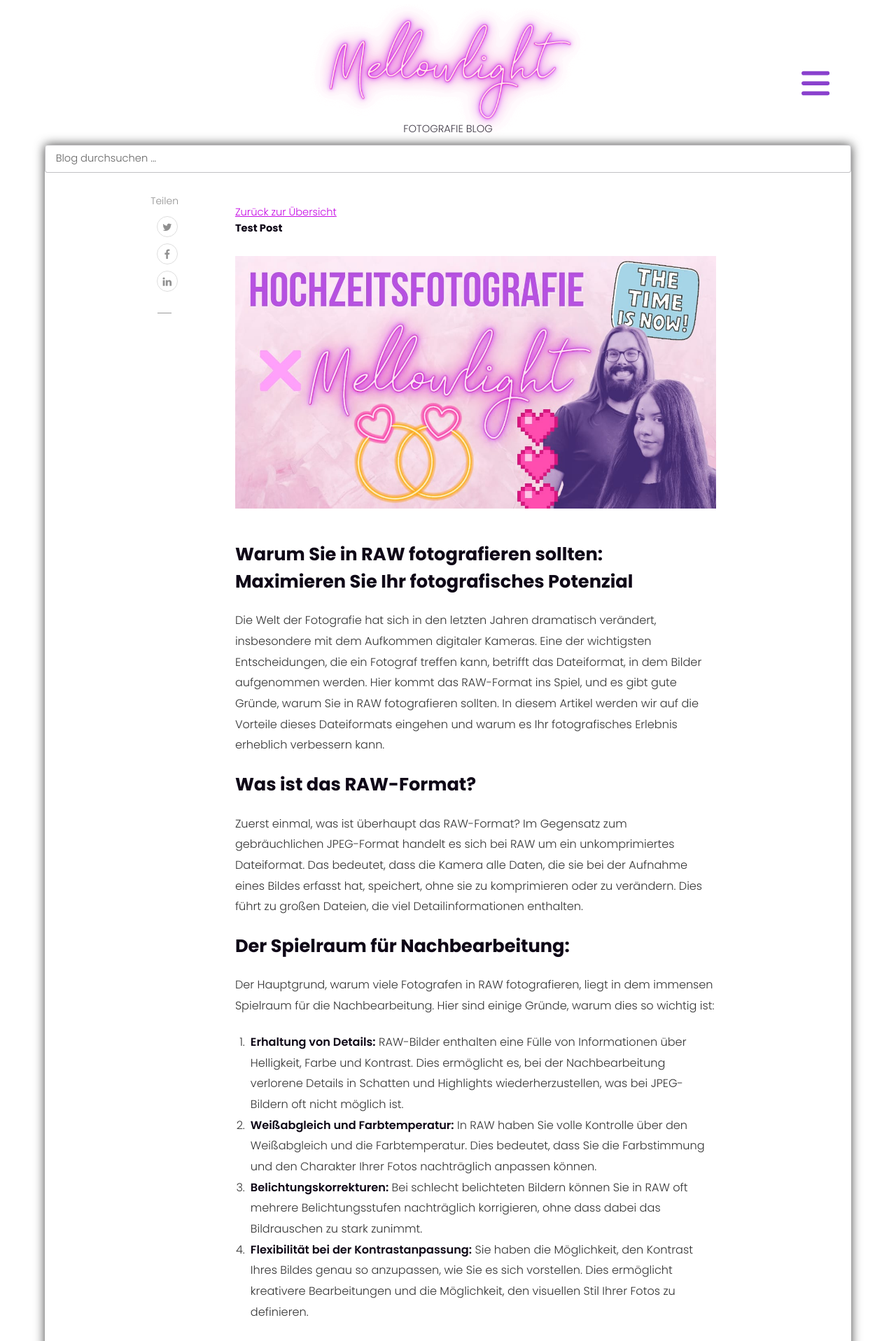
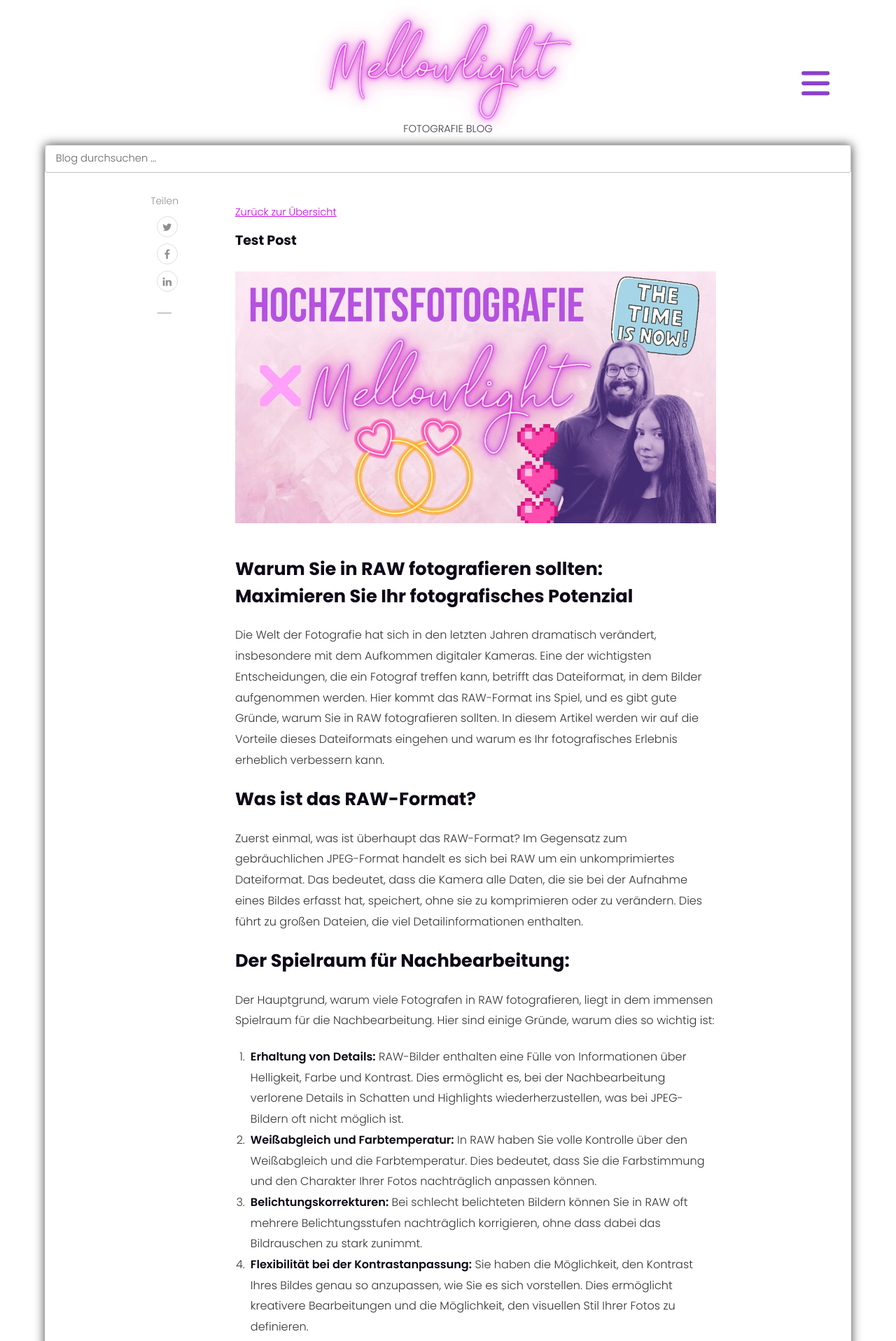
Before and after one commit to R0ckStrongo/mellowlight.blog, a Jekyll site: the page built from _posts/2024-01-06-Test-Post.md, in a window 1280 px wide. Shown: the top 1917 px of the page at 70% size. Built offline with Jekyll 4.4.1, drawn with Linux system fonts in a browser that asks for light colours; nearby versions of some CDN libraries; comment, search, counter and statistics services are not loaded.

Commit message:
made post title bigger

```diff
--- a/_layouts/post.html
+++ b/_layouts/post.html
@@ -20,7 +20,7 @@ post_class: post-template
 
         <div class="col-md-9 flex-first flex-md-unordered">
 
-            <div class="mainheading"> <a href="/../">Zurück zur Übersicht</a>
+            <div class="mainheading"> <a href="https://blog.mellowlight.de">Zurück zur Übersicht</a>
 
             <!-- Post Title -->
             <h1 class="posttitle">{{ page.title }}</h1>
--- a/assets/css/screen.css
+++ b/assets/css/screen.css
@@ -305,7 +305,9 @@ span.post-read-more a:hover {
 
 .mainheading h1.posttitle {
     font-weight: 700;
+	font-size: 1.3rem;
     margin-bottom: 1rem;
+	margin-top: 1rem;
 }
 
 .footer {
```
Also changed, not shown: _posts/2024-01-06-Test-Post.md (+0 -1 lines).
